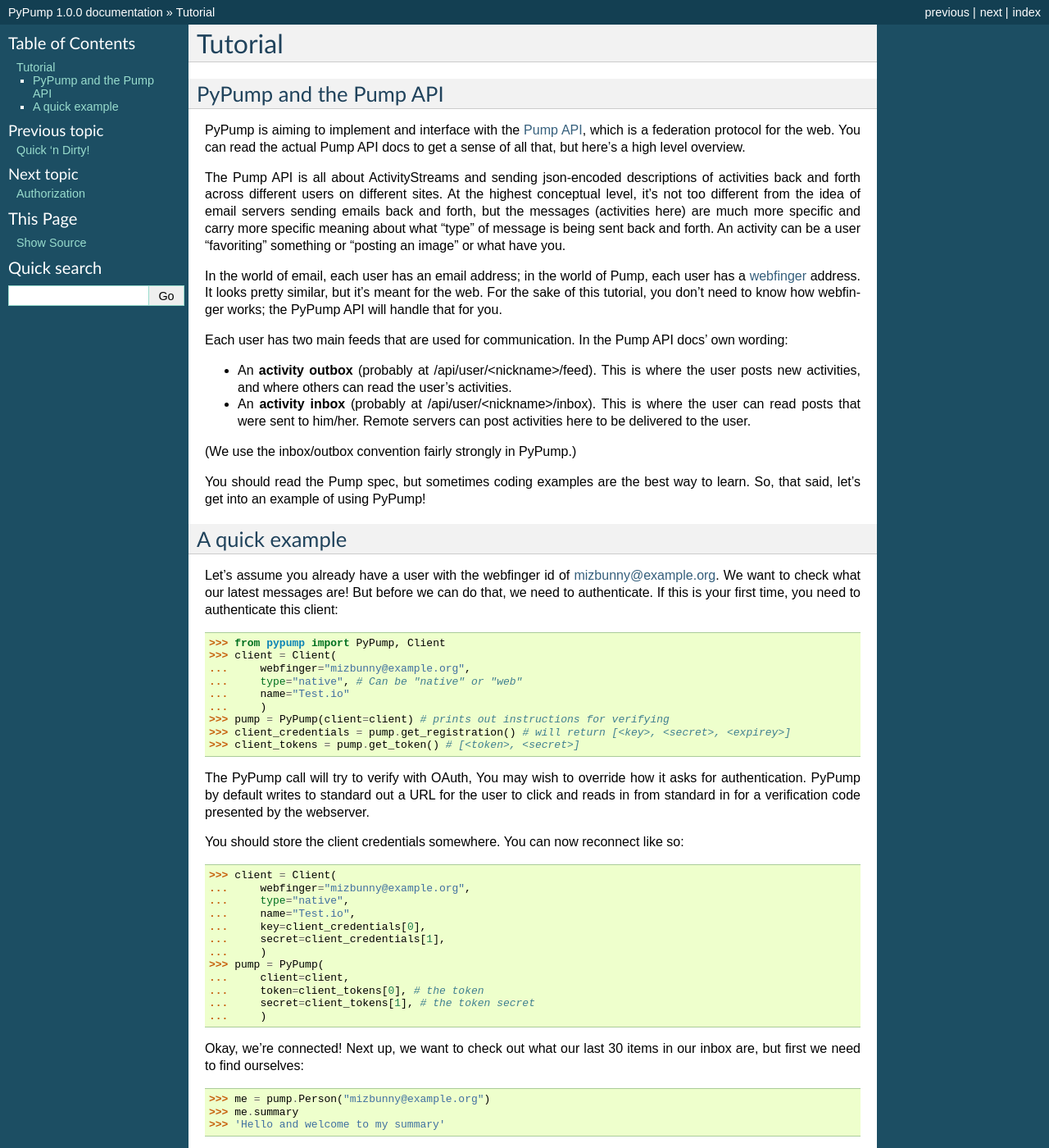
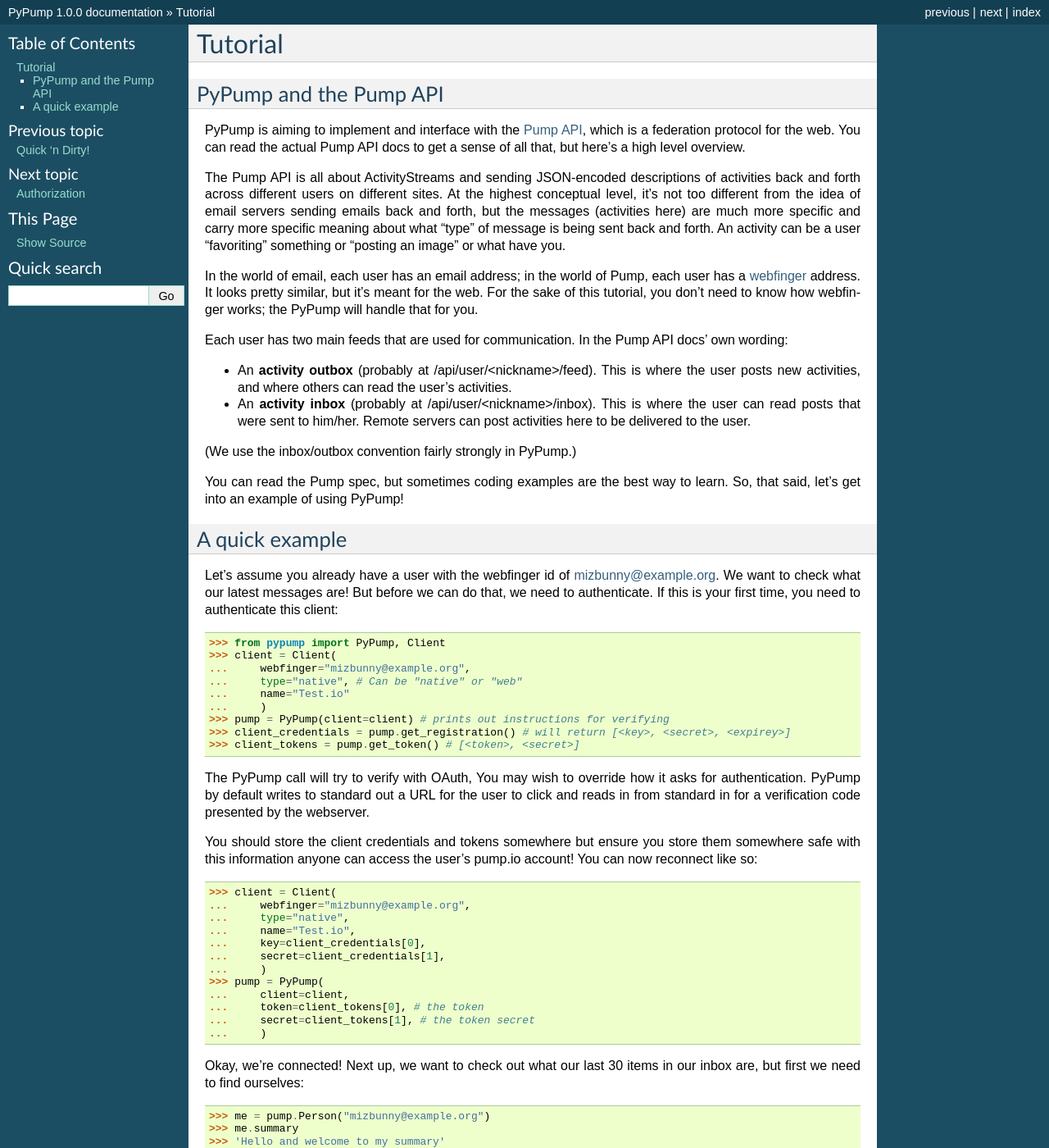
Before and after one commit to tsyesika/PyPump, a Sphinx documentation site: the page built from docs/gettingstarted/tutorial.rst, in a window 1280 px wide and 1400 px high. Shown: the whole window at 82% size. Built offline with Sphinx 7.4.7, drawn with Linux system fonts in a browser that asks for light colours; pages that are not in the unit, such as notebooks, are missing from menus; some of the changed text lies outside the part shown.

Commit message:
Correct docs image references and some small improvements to tutorial

```diff
--- a/docs/gettingstarted/qnd.rst
+++ b/docs/gettingstarted/qnd.rst
@@ -70,9 +70,9 @@
     >>> print(latest_activity)
     <Activity: jrobb posted an image>
 
-Oh it's an image, lets see the thumb nail::
+Oh it's an image, lets see the thumbnail::
 
-    >>> url = latest_activity.obj.thumb_url
+    >>> url = latest_activity.obj.thumbnail.url
     >>> fout = open("some_image.{0}".format(url.split(".")[-1], "wb")
     >>> import urllib2 # this will be different with python3
     >>> fout.write(urllib2.urlopen(url).read())
@@ -80,7 +80,7 @@
 
 Hmm, I want to see a bigger version::
 
-    >>> large_url = latest_activity.obj.full_url
+    >>> large_url = latest_activity.obj.original.url
     >>> print(large_url)
     <Image at https://some.server/uploads/somefriend/2013/7/7/JkdX2.png">
     >>> # you will find Images often hold other pump.Image objects, we just need to extra the url
--- a/docs/gettingstarted/tutorial.rst
+++ b/docs/gettingstarted/tutorial.rst
@@ -10,7 +10,7 @@
 federation protocol for the web.  You can read the actual Pump API
 docs to get a sense of all that, but here's a high level overview.
 
-The Pump API is all about ActivityStreams and sending json-encoded
+The Pump API is all about ActivityStreams and sending JSON-encoded
 descriptions of activities back and forth across different users on
 different sites.  At the highest conceptual level, it's not too
 different from the idea of email servers sending emails back and
@@ -23,7 +23,7 @@
 Pump, each user has a `webfinger <http://code.google.com/p/webfinger/>`_
 address.  It looks pretty similar, but it's meant for the web.  For
 the sake of this tutorial, you don't need to know how webfinger works;
-the PyPump API will handle that for you.
+the PyPump will handle that for you.
 
 Each user has two main feeds that are used for communication.  In the
 Pump API docs' own wording:
@@ -37,7 +37,7 @@
 
 (We use the inbox/outbox convention fairly strongly in PyPump.)
 
-You should read the Pump spec, but sometimes coding examples are the
+You can read the Pump spec, but sometimes coding examples are the
 best way to learn.  So, that said, let's get into an example of using
 PyPump!
 
@@ -64,8 +64,9 @@
 PyPump by default writes to standard out a URL for the user to click and reads in from standard in for a verification
 code presented by the webserver.
 
-You should store the client credentials somewhere.  You can now
-reconnect like so::
+You should store the client credentials and tokens somewhere but ensure
+you store them somewhere safe with this information anyone can access the
+user's pump.io account!  You can now reconnect like so::
 
     >>> client = Client(
     ...     webfinger="mizbunny@example.org",
@@ -192,11 +193,25 @@
 
 .. (Yes, that was stolen from the Pump API docs :))
 
-
 (similarly, all activity classes provide a unserialize class method).
 
+When posting an image or a note you may wish to post it to
+more people than just your followers (which is the default on most pump servers).
+You can easily do this by doing::
+
+    >>> my_note = pump.Note("This will go to everyone!")
+    >>> my_note.to = pump.Public
+    >>> my_note.send()
+
+.. TODO: add explaination of how to list all collections and how to use them
+
+You can also send notes to specific people so if I wanted to send
+a note only to evan to invite him over, I could do something like this::
+
+    >>> my_note = pump.Note("Hey evan, would you like to come over later to check out PyPump")
+    >>> my_note.to = pump.Person("e14n@e14n.org")
+    >>> my_note.send() # Only evan will see this.
+
 .. Things missing:
-   - How to post to your public feed, as opposed to a list of specific
-     people?
    - Show different types of activities
    - Explain how to implement an activity subclass?
```
